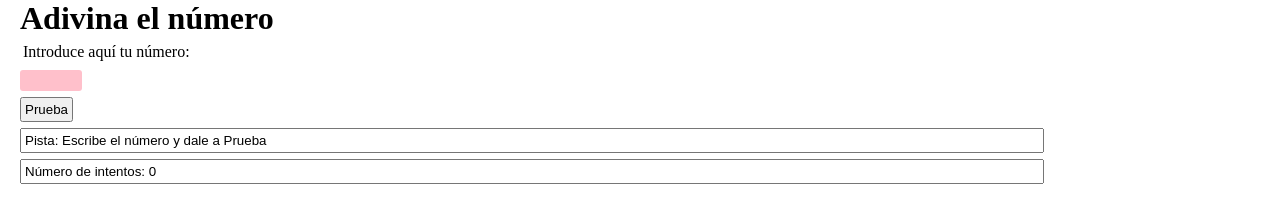
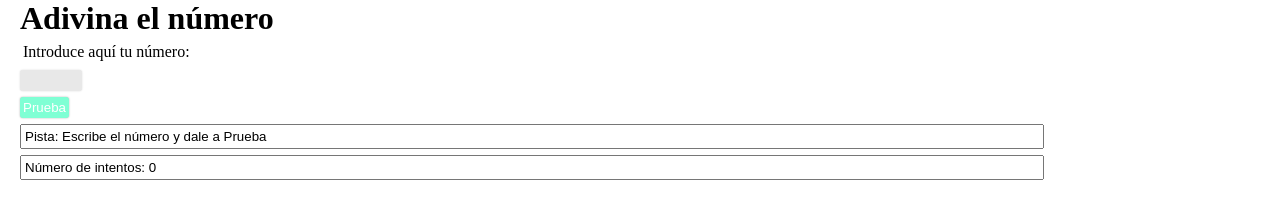
Before and after one commit to saramartara/Guess-the-number_module-2, a plain HTML site: page index.html in a window 1280 px wide. Drawn offline with Linux system fonts and the light colour scheme.

Commit message:
update css styles

```diff
--- a/styles/main.css
+++ b/styles/main.css
@@ -12,9 +12,18 @@
   align-items: flex-start;
 }
 .form__number {
-  background-color: pink;
+  background-color: lightgray;
+  opacity: 0.5;
   border: none;
   border-radius: 3px;
+  box-shadow: 0 0 2px 0 rgba(0, 0, 0, 0.32);
+}
+.form__btn {
+  background-color: aquamarine;
+  color: white;
+  border: none;
+  border-radius: 3px;
+  box-shadow: 0 0 2px 0 rgba(0, 0, 0, 0.32);
 }
 .form__clue {
   width: 80%;
@@ -26,4 +35,4 @@
   margin: 3px 20px;
   padding: 3px;
 }
-/* No he podido anidar clases, creo que no reconoce & */
+/* No he podido anidar clases, creo que no reconoce &, porque no hay starter kit? */
```
